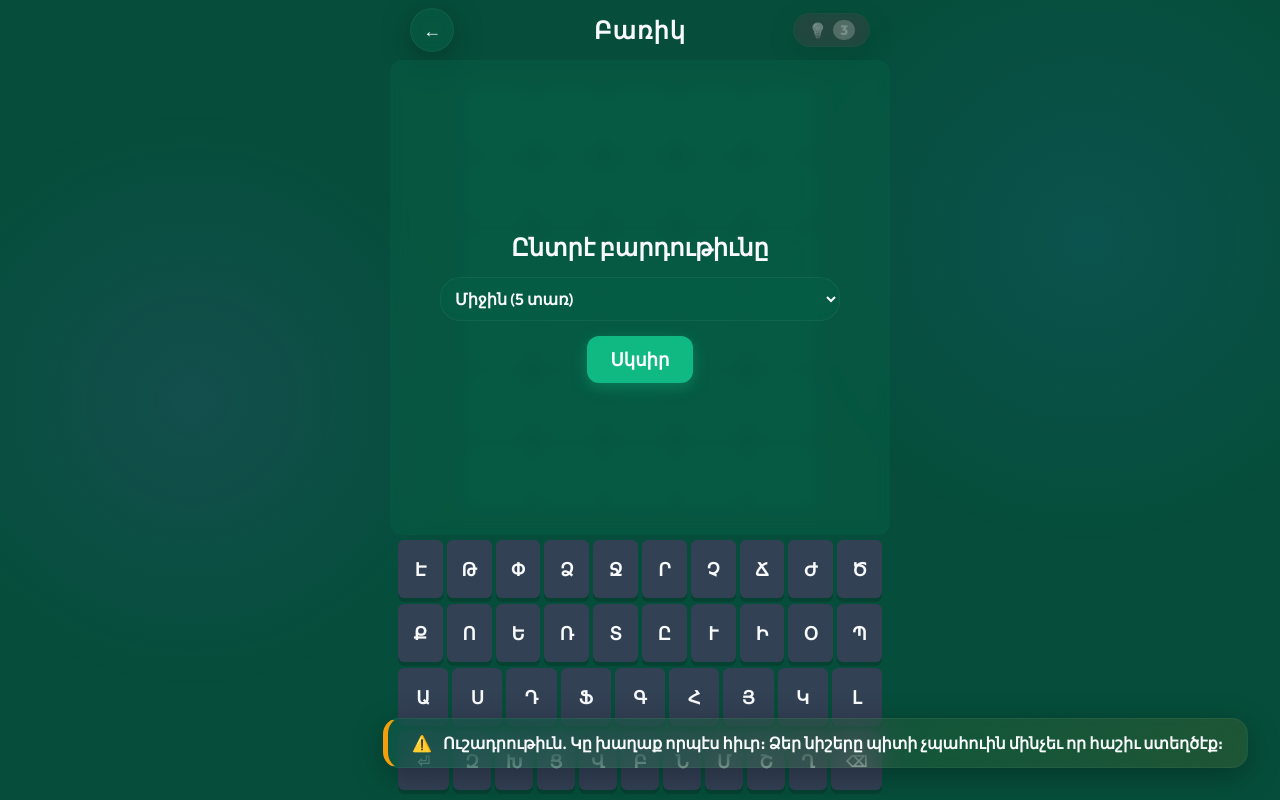
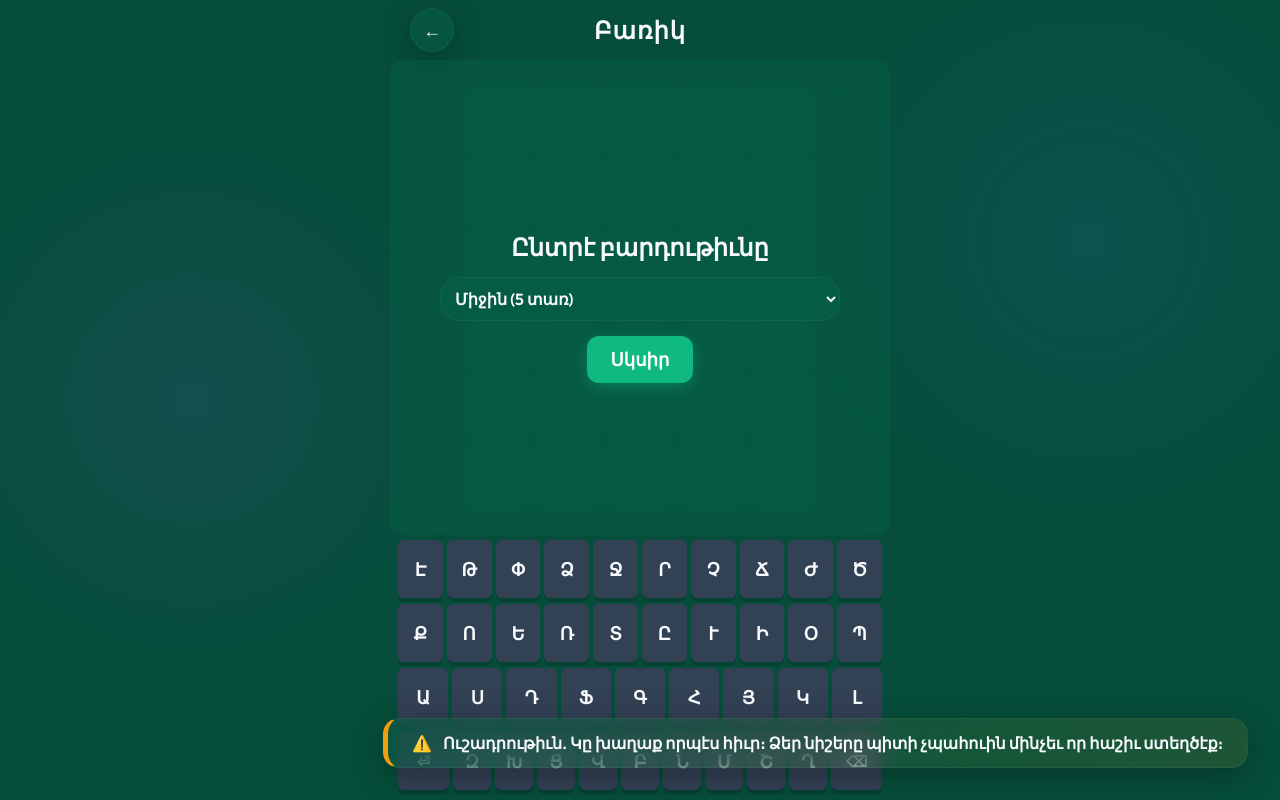
Before and after one commit to manoug-chouljian/hayg-dev, a plain HTML site: page wordle.html in a window 1280 px wide. Drawn offline with nearby package versions, Linux system fonts and the light colour scheme.

Commit message:
Update wordle.html

```diff
--- a/wordle.html
+++ b/wordle.html
@@ -22,7 +22,7 @@
             <a href="index.html#games" class="back-button">←</a>
             <h1>Բառիկ</h1>
             <div class="header-controls">
-                <button id="wordle-hint-btn" class="hint-btn" title="Յուշում">💡 <span id="hint-count">3</span></button>
+
             </div>
         </header>
 
```
